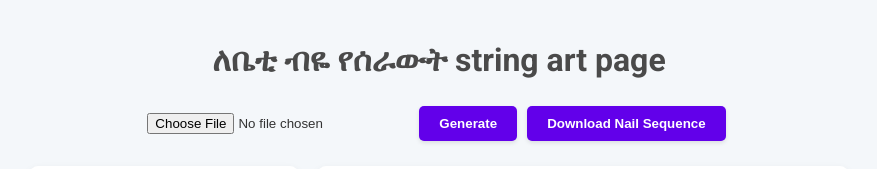
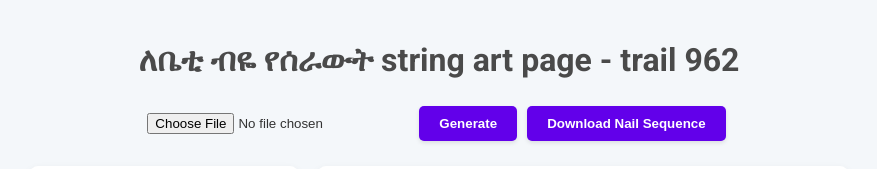
Before and after one commit to Abraham-droid-globedock/string-art-simple, a plain HTML site: page index.html in a window 1280 px wide. Shown: the top 169 px of the page, without its empty margins (201-1078 px from the left). Drawn offline with nearby package versions, Linux system fonts and the light colour scheme.

Commit message:
Update index.html

```diff
--- a/index.html
+++ b/index.html
@@ -10,7 +10,7 @@
 </head>
 <body>
     <header>
-        <h1>ለቤቲ ብዬ የሰራውት string art page</h1>
+        <h1>ለቤቲ ብዬ የሰራውት string art page - trail 962</h1>
     </header>
     <div id="controls">
         <input type="file" id="imageInput" accept="image/*">
```
